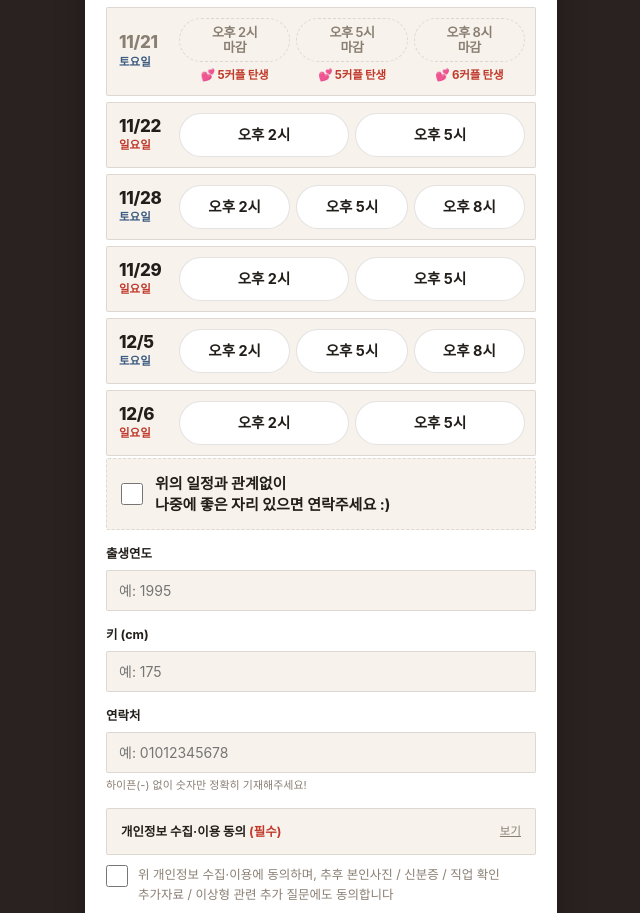
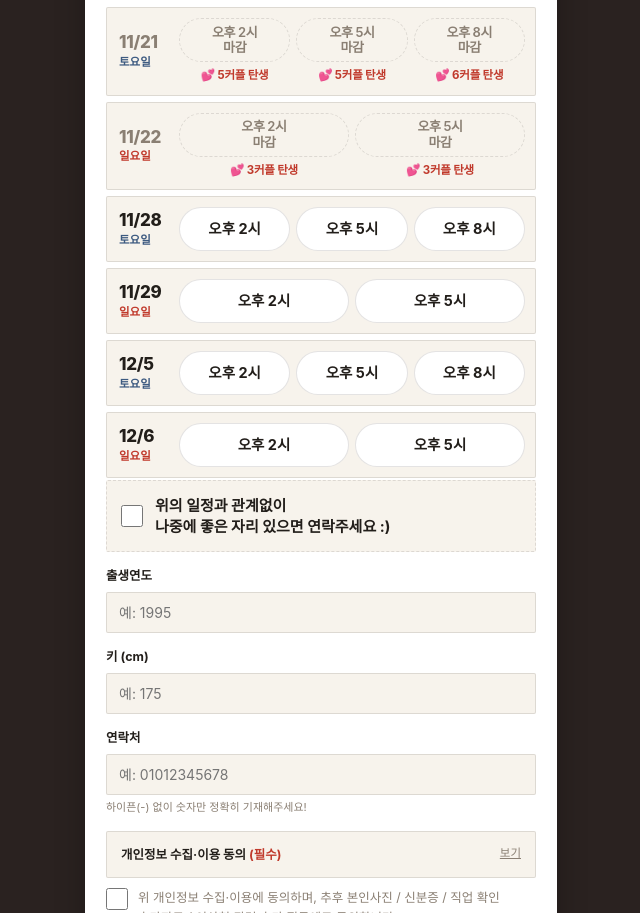
Before and after one commit to minieo/wemeet-landing, a plain HTML site: page index.html in a window 1280 px wide. Shown: the part 6041-6954 px from the top of the page, without its empty margins (319-959 px from the left). Drawn offline with Linux system fonts and the light colour scheme; a web font is replaced by a local one.

Commit message:
11/22(일) 매칭 결과 반영 (234기 3커플, 235기 3커플)
Co-Authored-By: Claude Opus 5.5 <noreply@anthropic.com>
Claude-Session: https://claude.ai/code/session_014zimB1T8qfEWncmvaWLLob

```diff
--- a/index.html
+++ b/index.html
@@ -2019,10 +2019,10 @@ src="https://www.facebook.com/tr?id=1377010317496207&ev=PageView&noscript=1"
       year: 2026, month: 11, label: "2026년 11월",
       gridId: "cal-grid-11", labelId: "cal-month-label-11",
       activeDays: [1, 7, 8, 13, 14, 15, 21, 22, 28, 29],
-      bookableDays: [22, 28, 29],
-      closedDays: [1, 7, 8, 13, 14, 15, 21],
-      formClosedDays: [21], // 11/21(토) 마감 표시
-      couples: { 21: {"14:00": 5, "17:00": 5, "20:00": 6} }, // 마감 회차 밑에 "💕 N커플 탄생" — 실제 매칭 결과만, 0이면 안 넣기
+      bookableDays: [28, 29],
+      closedDays: [1, 7, 8, 13, 14, 15, 21, 22],
+      formClosedDays: [21, 22], // 11/21(토)·22(일) 마감 표시
+      couples: { 21: {"14:00": 5, "17:00": 5, "20:00": 6}, 22: {"14:00": 3, "17:00": 3} }, // 마감 회차 밑에 "💕 N커플 탄생" — 실제 매칭 결과만, 0이면 안 넣기
       times: ["14:00", "17:00"],
       dayTimes: { 13: ["20:00"], 21: ["14:00", "17:00", "20:00"], 28: ["14:00", "17:00", "20:00"] }, // 기본 times와 다른 날만: { 날짜: ["시간", ...] }
       closedSlots: {}, // 신청 열린 날 중 특정 회차만 마감: { 날짜: ["시간", ...] }
```
